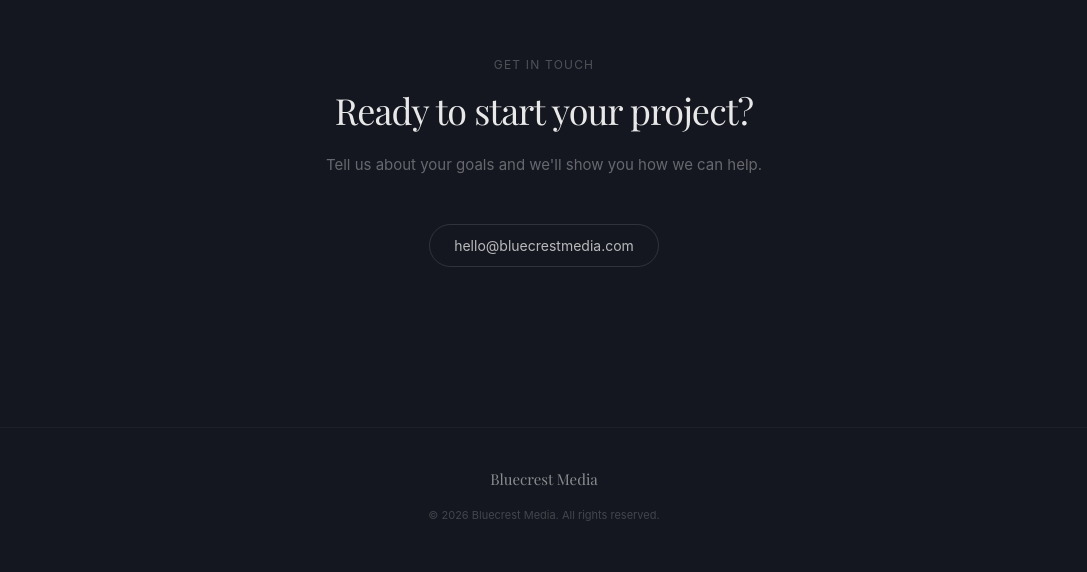
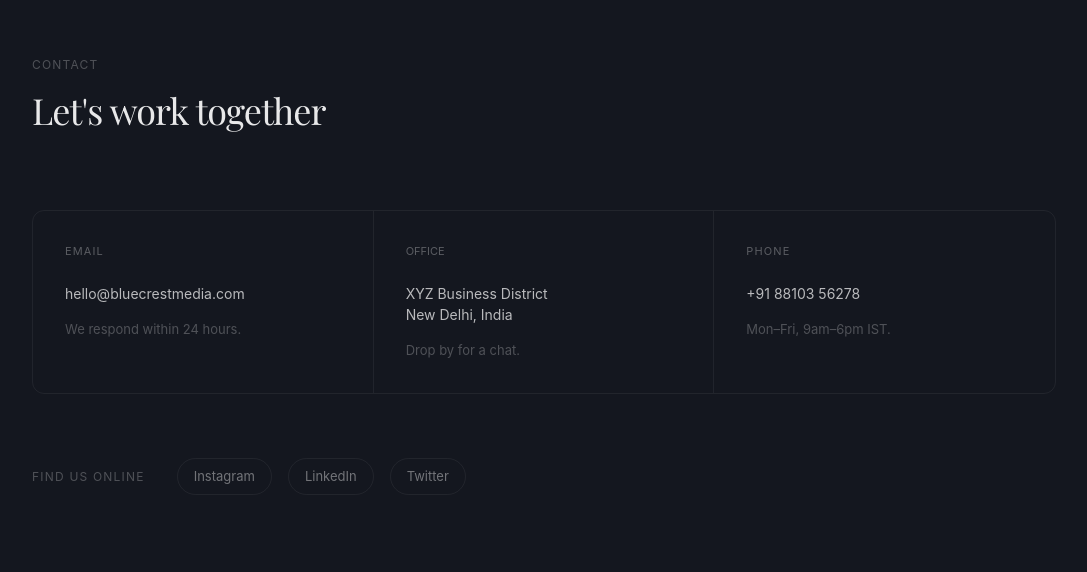
Before and after one commit to Neev2507/bluecrest, a Next.js app: page / in a window 1280 px wide. Shown: the part 3988-4560 px from the top of the page, without its empty margins (96-1183 px from the left). Built offline with nearby package versions, Linux system fonts and the light colour scheme; a web font is replaced by a local one.

Commit message:
initial site build

```diff
--- a/app/about/page.tsx
+++ b/app/about/page.tsx
@@ -2,6 +2,7 @@
 
 import { useState, useEffect } from "react"
 import Link from "next/link"
+import { Contact } from "@/components/contact"
 
 const leadership = [
   { name: "Atharv Akhaury", title: "Chairman" },
@@ -26,31 +27,26 @@ function AboutNav() {
     return () => window.removeEventListener("scroll", handleScroll)
   }, [])
 
+  const scrollToContact = () => {
+    document.getElementById("contact")?.scrollIntoView({ behavior: "smooth" })
+    setIsOpen(false)
+  }
+
   return (
     <nav className={`fixed top-0 left-0 right-0 z-50 transition-all duration-500 ${
       scrolled ? "bg-[#14171f]/90 backdrop-blur-xl border-b border-white/[0.05]" : "bg-transparent"
     }`}>
       <div className="mx-auto max-w-5xl px-6">
         <div className="flex h-16 items-center justify-between">
-          <Link href="/" className="font-serif text-lg text-white/90 tracking-tight">
-            Bluecrest
-          </Link>
+          <Link href="/" className="font-serif text-lg text-white/90 tracking-tight">Bluecrest</Link>
           <div className="hidden lg:flex items-center gap-8">
             <Link href="/" className="text-[13px] text-white/40 hover:text-white/80 transition-colors duration-200">Home</Link>
             <Link href="/about" className="text-[13px] text-white/80 transition-colors duration-200">About</Link>
-            <Link href="/contact" className="text-[13px] text-white/40 hover:text-white/80 transition-colors duration-200">Contact</Link>
           </div>
-          <Link
-            href="/contact"
-            className="hidden lg:inline-flex items-center px-4 py-2 text-[13px] text-white/60 border border-white/[0.1] rounded-full transition-all duration-200 hover:border-white/25 hover:text-white/90"
-          >
+          <button onClick={scrollToContact} className="hidden lg:inline-flex items-center px-4 py-2 text-[13px] text-white/60 border border-white/[0.1] rounded-full transition-all duration-200 hover:border-white/25 hover:text-white/90">
             Get in touch
-          </Link>
-          <button
-            onClick={() => setIsOpen(!isOpen)}
-            className="flex h-9 w-9 items-center justify-center rounded-full lg:hidden hover:bg-white/[0.04] transition-colors"
-            aria-label="Toggle menu"
-          >
+          </button>
+          <button onClick={() => setIsOpen(!isOpen)} className="flex h-9 w-9 items-center justify-center rounded-full lg:hidden hover:bg-white/[0.04] transition-colors" aria-label="Toggle menu">
             <div className="flex h-4 w-5 flex-col items-center justify-center gap-[5px]">
               <span className={`h-[1px] bg-white/50 transition-all duration-300 ${isOpen ? "w-5 translate-y-[6px] rotate-45" : "w-5"}`} />
               <span className={`h-[1px] bg-white/50 transition-all duration-300 ${isOpen ? "w-0 opacity-0" : "w-5"}`} />
@@ -63,7 +59,7 @@ function AboutNav() {
         <div className="flex flex-col items-center gap-6 px-6 py-10">
           <Link href="/" onClick={() => setIsOpen(false)} className="text-lg text-white/60 hover:text-white">Home</Link>
           <Link href="/about" onClick={() => setIsOpen(false)} className="text-lg text-white/80">About</Link>
-          <Link href="/contact" onClick={() => setIsOpen(false)} className="text-lg text-white/60 hover:text-white">Contact</Link>
+          <button onClick={scrollToContact} className="text-lg text-white/60 hover:text-white">Get in touch</button>
         </div>
       </div>
     </nav>
@@ -135,18 +131,7 @@ export default function About() {
           </div>
         </section>
 
-        <section className="px-6 py-40 border-t border-white/[0.04]">
-          <div className="mx-auto max-w-2xl text-center">
-            <h2 className="font-serif text-3xl sm:text-4xl text-white/90 tracking-tight mb-6">Ready to work together?</h2>
-            <p className="text-[15px] text-white/35 mb-12">Tell us about your brand and let's build something that lasts.</p>
-            <Link
-              href="/contact"
-              className="inline-flex items-center px-6 py-2.5 text-[14px] text-white/70 border border-white/[0.12] rounded-full transition-all duration-200 hover:border-white/30 hover:text-white"
-            >
-              Get in touch
-            </Link>
-          </div>
-        </section>
+        <Contact />
 
         <footer className="px-6 py-10 border-t border-white/[0.04]">
           <div className="mx-auto max-w-5xl flex flex-col items-center gap-4">
--- a/app/page.tsx
+++ b/app/page.tsx
@@ -1,4 +1,5 @@
 import { Navbar } from "@/components/navbar"
+import { Contact } from "@/components/contact"
 
 const works = [
   {
@@ -257,26 +258,7 @@ export default function Page() {
           </div>
         </section>
 
-        {/* Contact CTA */}
-        <section id="contact" className="px-6 py-40 border-t border-white/[0.04]">
-          <div className="mx-auto max-w-2xl text-center">
-            <p className="text-[12px] text-white/25 mb-4 tracking-widest uppercase">Get in touch</p>
-            <h2 className="font-serif text-3xl sm:text-4xl text-white/90 tracking-tight mb-6">
-              Ready to start your project?
-            </h2>
-            <p className="text-[15px] text-white/35 mb-12">
-              Tell us about your goals and we&apos;ll show you how we can help.
-            </p>
-            <div className="flex flex-wrap items-center justify-center gap-4">
-              <a
-                href="mailto:hello@bluecrestmedia.com"
-                className="inline-flex items-center px-6 py-2.5 text-[14px] text-white/70 border border-white/[0.12] rounded-full transition-all duration-200 hover:border-white/30 hover:text-white"
-              >
-                hello@bluecrestmedia.com
-              </a>
-            </div>
-          </div>
-        </section>
+        <Contact />
 
         {/* Footer */}
         <footer className="px-6 py-10 border-t border-white/[0.04]">
@@ -285,7 +267,7 @@ export default function Page() {
               Bluecrest Media
             </span>
             <p className="text-[11px] text-white/20">
-              &copy; 2026 Bluecrest Media. All rights reserved.
+              &copy; 2025 Bluecrest Media. All rights reserved.
             </p>
           </div>
         </footer>
--- /dev/null
+++ b/components/contact.tsx
@@ -0,0 +1,53 @@
+import Link from "next/link"
+
+export function Contact() {
+  return (
+    <section id="contact" className="px-6 py-40 border-t border-white/[0.04]">
+      <div className="mx-auto max-w-5xl">
+
+        <div className="mb-20">
+          <p className="text-[12px] text-white/25 mb-4 tracking-widest uppercase">Contact</p>
+          <h2 className="font-serif text-3xl sm:text-4xl text-white/90 tracking-tight">
+            Let's work together
+          </h2>
+        </div>
+
+        <div className="grid sm:grid-cols-3 gap-0 border border-white/[0.06] rounded-xl overflow-hidden">
+          <div className="p-8 border-b sm:border-b-0 sm:border-r border-white/[0.06]">
+            <p className="text-[11px] text-white/30 tracking-widest uppercase mb-6">Email</p>
+            <p className="text-[14px] text-white/70 mb-4">hello@bluecrestmedia.com</p>
+            <p className="text-[13px] text-white/25">We respond within 24 hours.</p>
+          </div>
+          <div className="p-8 border-b sm:border-b-0 sm:border-r border-white/[0.06]">
+            <p className="text-[11px] text-white/30 tracking-widests uppercase mb-6">Office</p>
+            <p className="text-[14px] text-white/70 mb-4">XYZ Business District<br />New Delhi, India</p>
+            <p className="text-[13px] text-white/25">Drop by for a chat.</p>
+          </div>
+          <div className="p-8">
+            <p className="text-[11px] text-white/30 tracking-widest uppercase mb-6">Phone</p>
+            <p className="text-[14px] text-white/70 mb-4">+91 88103 56278</p>
+            <p className="text-[13px] text-white/25">Mon–Fri, 9am–6pm IST.</p>
+          </div>
+        </div>
+
+        <div className="mt-16 flex flex-wrap items-center gap-4">
+          <p className="text-[12px] text-white/25 tracking-widest uppercase mr-4">Find us online</p>
+          {[
+            { name: "Instagram", href: "https://www.instagram.com/blcrmedia/" },
+            { name: "LinkedIn", href: "#" },
+            { name: "Twitter", href: "#" },
+          ].map((social) => (
+            <Link
+              key={social.name}
+              href={social.href}
+              className="inline-flex items-center px-4 py-2 text-[13px] text-white/40 border border-white/[0.06] rounded-full transition-all duration-200 hover:border-white/20 hover:text-white/70"
+            >
+              {social.name}
+            </Link>
+          ))}
+        </div>
+
+      </div>
+    </section>
+  )
+}
--- a/components/navbar.tsx
+++ b/components/navbar.tsx
@@ -75,12 +75,12 @@ export function Navbar() {
           </div>
 
           <div className="hidden lg:block">
-            <Link
-              href="/contact"
+            <a
+              href="#contact"
               className="inline-flex items-center px-4 py-2 text-[13px] text-white/60 border border-white/[0.1] rounded-full transition-all duration-200 hover:border-white/25 hover:text-white/90"
             >
               Get in touch
-            </Link>
+            </a>
           </div>
 
           <button
```
